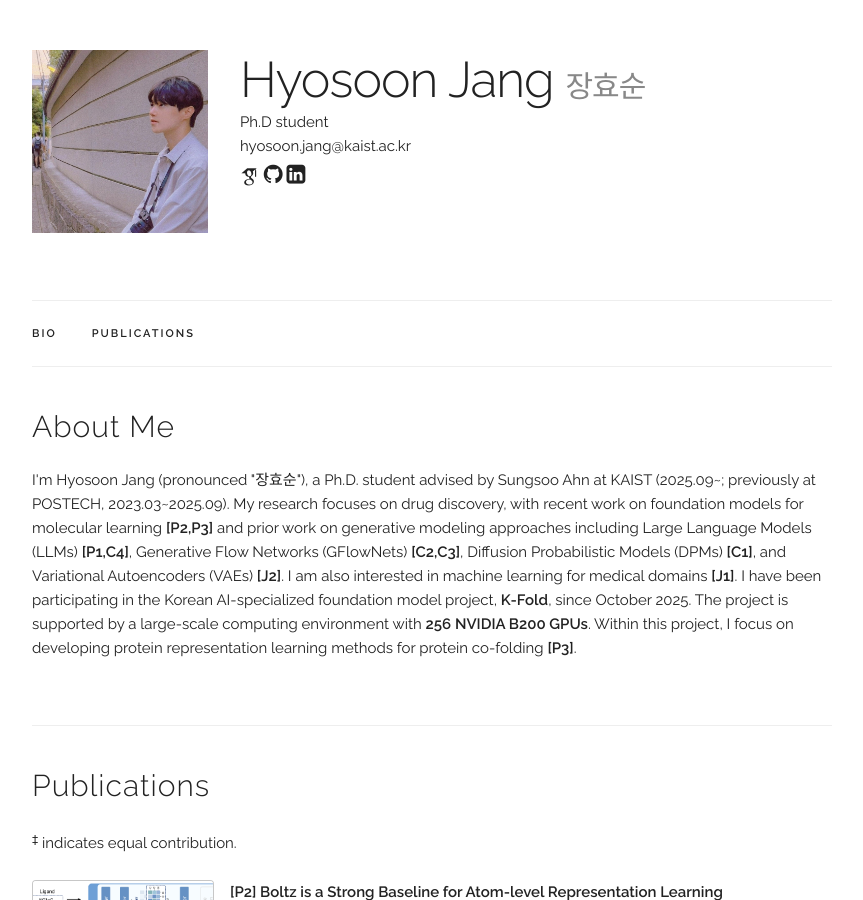
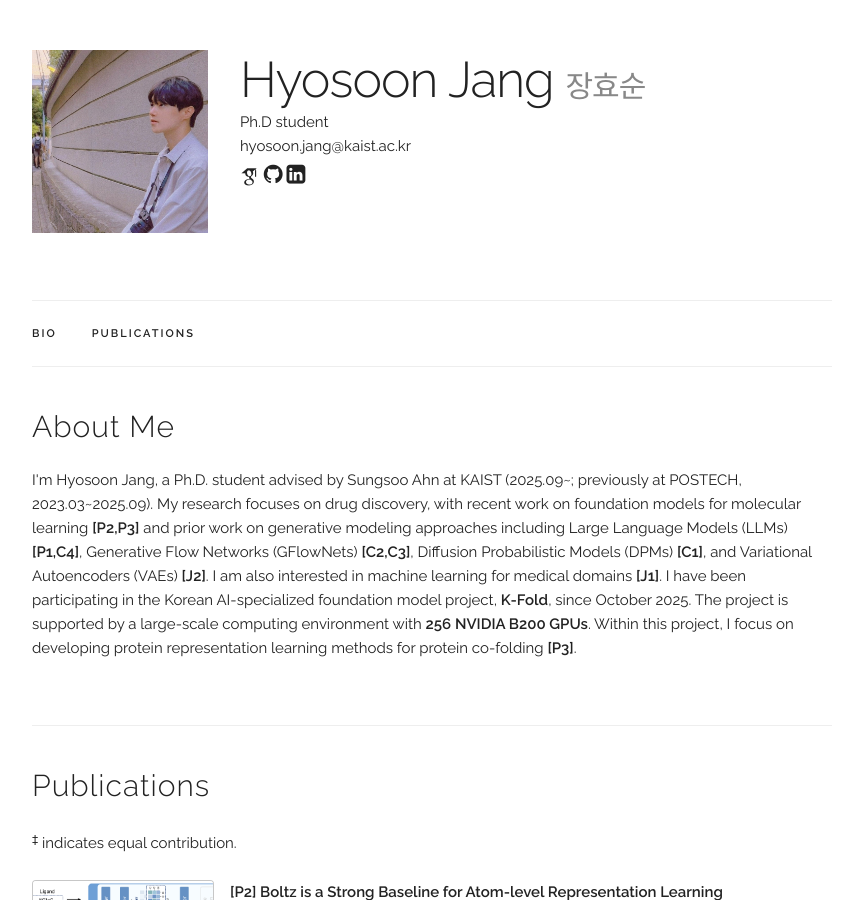
Before and after one commit to hsjang0/hsjang, a Jekyll site: the page built from index.html, in a window 1280 px wide and 900 px high. Shown: the whole window, without its empty margins (208-1071 px from the left). Built offline with Jekyll 4.4.1, drawn with Linux system fonts in a browser that asks for light colours; some web fonts are replaced.

Commit message:
Update index.html

```diff
--- a/index.html
+++ b/index.html
@@ -5,7 +5,7 @@
 <!-- ========== BIO ========== -->
 <div class="docs-section" id="bio">
   <h4>About Me</h4>
-  I'm Hyosoon Jang (pronounced "장효순"), a Ph.D. student advised by Sungsoo Ahn at KAIST (2025.09~; previously at POSTECH, 2023.03~2025.09). My research focuses on drug discovery, with recent work on foundation models for molecular learning <b>[P2,P3]</b> and prior work on generative modeling approaches including Large Language Models (LLMs) <b>[P1,C4]</b>, Generative Flow Networks (GFlowNets) <b>[C2,C3]</b>, Diffusion Probabilistic Models (DPMs) <b>[C1]</b>, and Variational Autoencoders (VAEs) <b>[J2]</b>. I am also interested in machine learning for medical domains <b>[J1]</b>.
+  I'm Hyosoon Jang, a Ph.D. student advised by Sungsoo Ahn at KAIST (2025.09~; previously at POSTECH, 2023.03~2025.09). My research focuses on drug discovery, with recent work on foundation models for molecular learning <b>[P2,P3]</b> and prior work on generative modeling approaches including Large Language Models (LLMs) <b>[P1,C4]</b>, Generative Flow Networks (GFlowNets) <b>[C2,C3]</b>, Diffusion Probabilistic Models (DPMs) <b>[C1]</b>, and Variational Autoencoders (VAEs) <b>[J2]</b>. I am also interested in machine learning for medical domains <b>[J1]</b>.
 
   I have been participating in the Korean AI-specialized foundation model project, <b>K-Fold</b>, since October 2025. The project is supported by a large-scale computing environment with <b>256 NVIDIA B200 GPUs</b>. Within this project, I focus on developing protein representation learning methods for protein co-folding <b>[P3]</b>.
   <p> </p>
```
